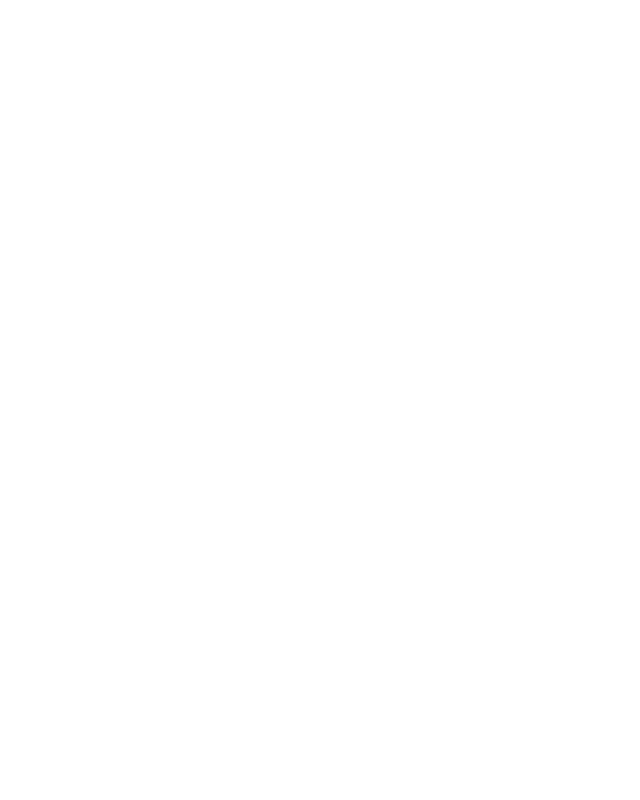
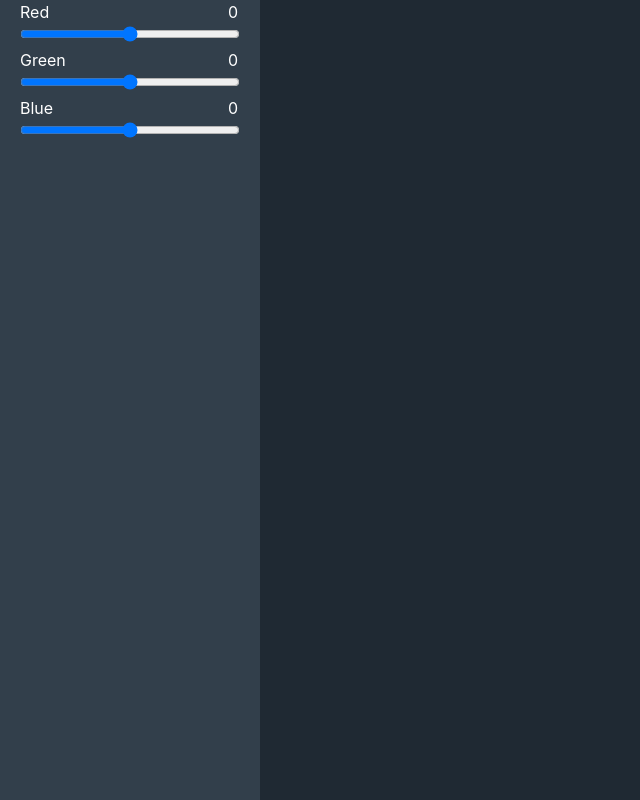
Before and after one commit to chrid97/image-editor, a React (Create React App) app: page / in a window 1280 px wide. Shown: the whole page, without its empty margins (0-640 px from the left). Built offline with nearby package versions, Linux system fonts and the light colour scheme.

Commit message:
Add slider componenet

```diff
--- a/src/App.tsx
+++ b/src/App.tsx
@@ -1,6 +1,15 @@
+import { Slider } from "./components/Slider";
 
 function App() {
-  return <p></p>
+  return (
+    <div className="bg-dark-900 max-w-screen min-h-screen">
+      <aside className="w-[260px] h-screen bg-dark-800 text-[#FFFFFF] px-5">
+        <Slider text={"Red"} min={-255} max={255} initialValue={0}></Slider>
+        <Slider text={"Green"} min={-255} max={255} initialValue={0}></Slider>
+        <Slider text={"Blue"} min={-255} max={255} initialValue={0}></Slider>
+      </aside>
+    </div>
+  );
 }
 
 export default App;
--- /dev/null
+++ b/src/components/Slider.tsx
@@ -0,0 +1,54 @@
+import { ChangeEvent, createRef, useState } from "react";
+
+interface SliderComponent {
+  text: string;
+  min: number;
+  max: number;
+  initialValue: number;
+}
+
+export const Slider: React.FC<SliderComponent> = ({
+  text,
+  min,
+  max,
+  initialValue,
+}) => {
+  const [value, setValue] = useState(initialValue);
+  const ref = createRef<HTMLLabelElement>();
+  return (
+    <div>
+      <div className="flex justify-between">
+        <label
+          ref={ref}
+          onMouseOver={() => (ref.current!.textContent = "Reset")}
+          onMouseOut={() => (ref.current!.textContent = text)}
+          onClick={() => setValue(0)}
+          className="w-full"
+        >
+          {text}
+        </label>
+        <input
+          className="bg-[transparent] h-[24px] w-[55px] text-right pr-[2px]"
+          type="text"
+          min={min}
+          max={max}
+          value={value}
+          onChange={(event) => handleChange(event, setValue)}
+        ></input>
+      </div>
+      <input
+        className="w-full"
+        type="range"
+        min={min}
+        max={max}
+        value={value}
+        step="1"
+        onChange={(event) => handleChange(event, setValue)}
+      ></input>
+    </div>
+  );
+};
+
+function handleChange(event: ChangeEvent<HTMLInputElement>, setvalue: any) {
+  setvalue(event.target.value);
+}
--- a/tailwind.config.js
+++ b/tailwind.config.js
@@ -1,6 +1,20 @@
 module.exports = {
   content: ["./src/**/*.{js,jsx,ts,tsx}"],
   theme: {
+    colors: {
+      dark: {
+        50: "#F5F7FA",
+        100: "#E4E7EB",
+        200: "#CBD2D9",
+        300: "#9AA5B1",
+        400: "#7B8794",
+        500: "#616E7C",
+        600: "#52606D",
+        700: "#3E4C59",
+        800: "#323F4B",
+        900: "#1F2933",
+      },
+    },
     extend: {},
   },
   plugins: [],
```
